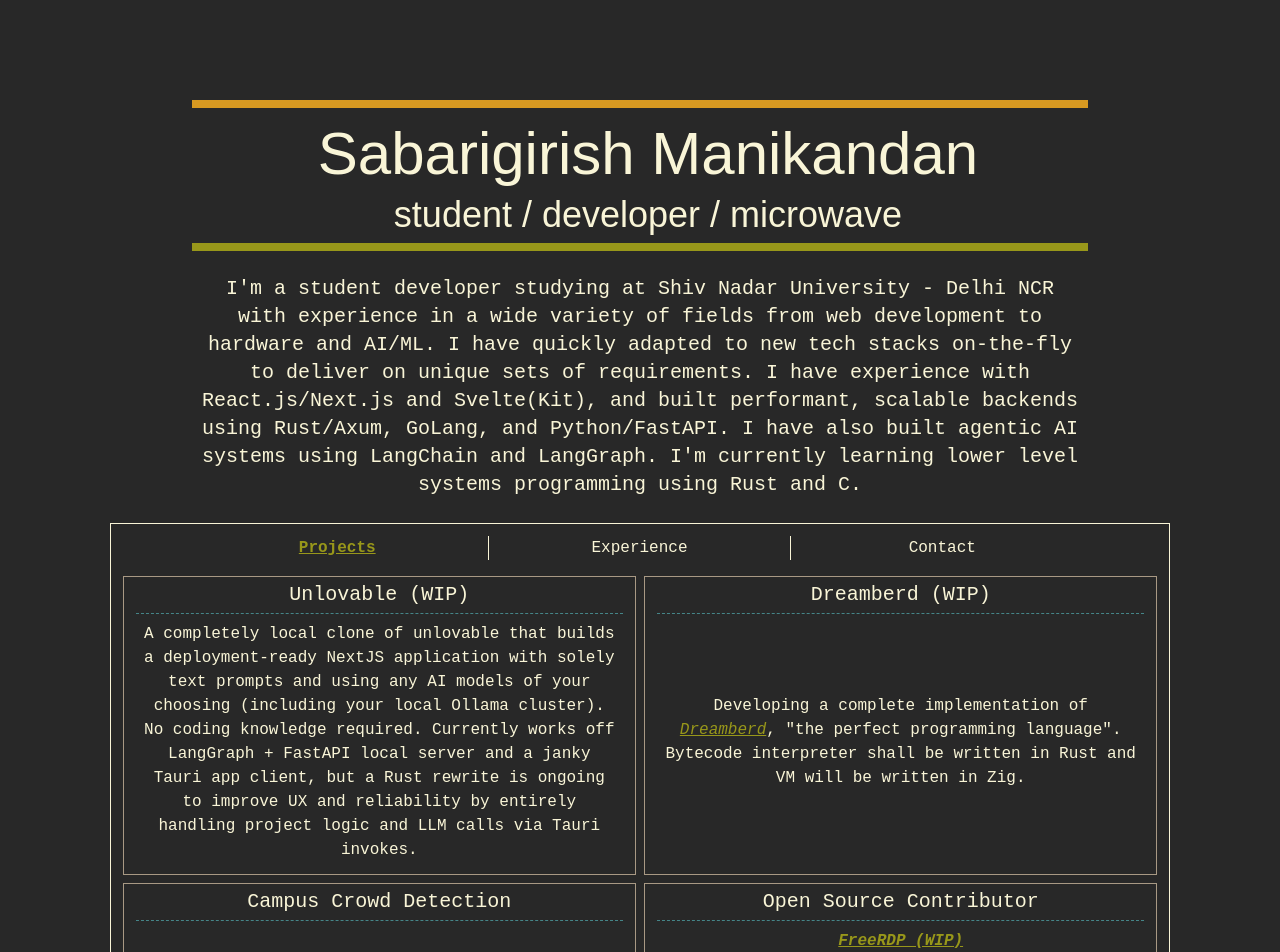
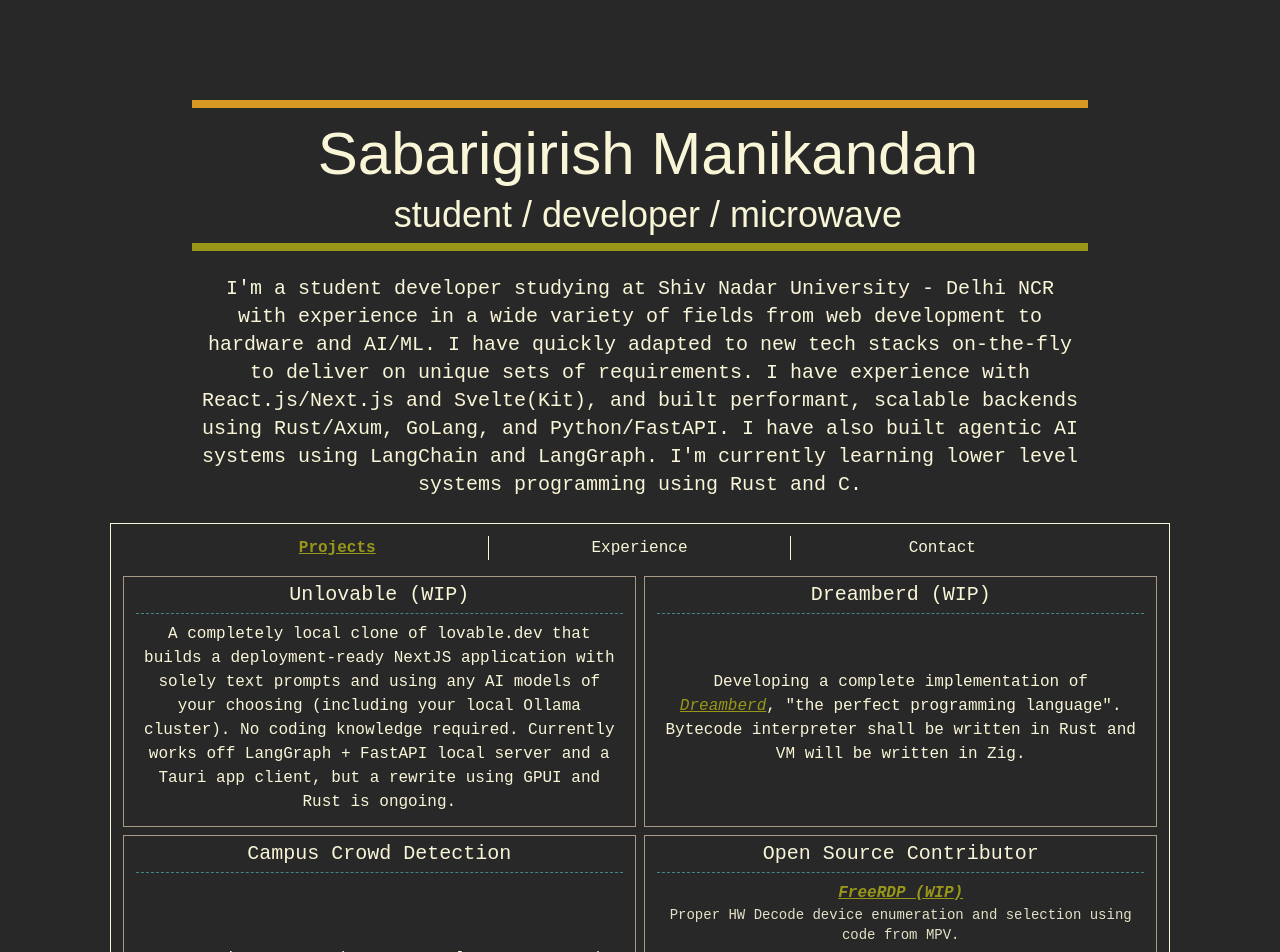
Before and after one commit to lg28literconvectionmicrowaveoven/site, a Svelte app: page / in a window 1280 px wide. Shown: the top 952 px of the page. Built offline with nearby package versions, Linux system fonts and the light colour scheme; a web font is replaced by a local one.

Commit message:
update content

```diff
--- a/src/App.svelte
+++ b/src/App.svelte
@@ -28,7 +28,7 @@
       title: "Unlovable (WIP)",
       href: "https://github.com/lg28literconvectionmicrowaveoven/capstone-unlovable",
       description:
-        "A completely local clone of unlovable that builds a deployment-ready NextJS application with solely text prompts and using any AI models of your choosing (including your local Ollama cluster). No coding knowledge required. Currently works off LangGraph + FastAPI local server and a janky Tauri app client, but a Rust rewrite is ongoing to improve UX and reliability by entirely handling project logic and LLM calls via Tauri invokes.",
+        "A completely local clone of lovable.dev that builds a deployment-ready NextJS application with solely text prompts and using any AI models of your choosing (including your local Ollama cluster). No coding knowledge required. Currently works off LangGraph + FastAPI local server and a Tauri app client, but a rewrite using GPUI and Rust is ongoing.",
     },
     {
       title: "Dreamberd (WIP)",
```
